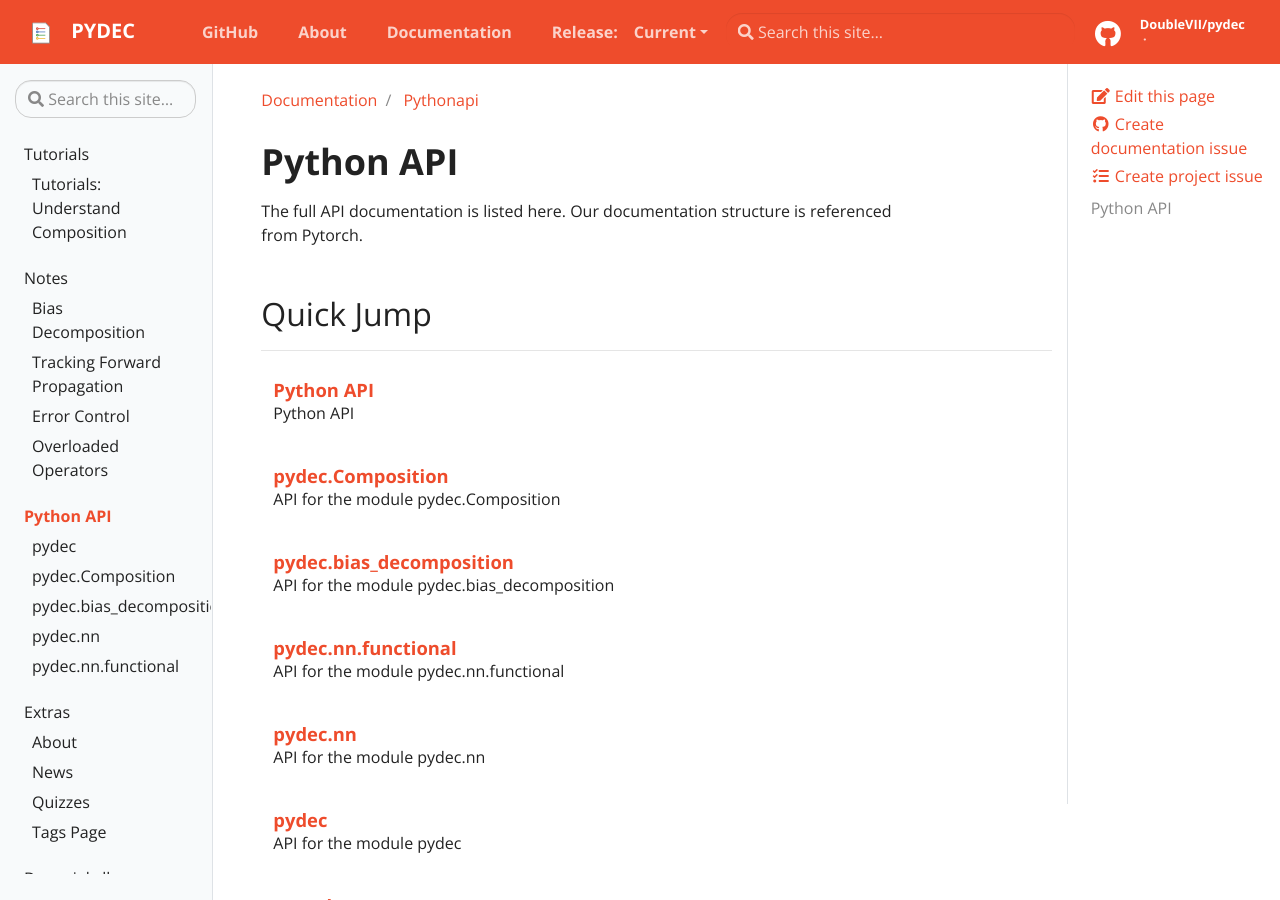
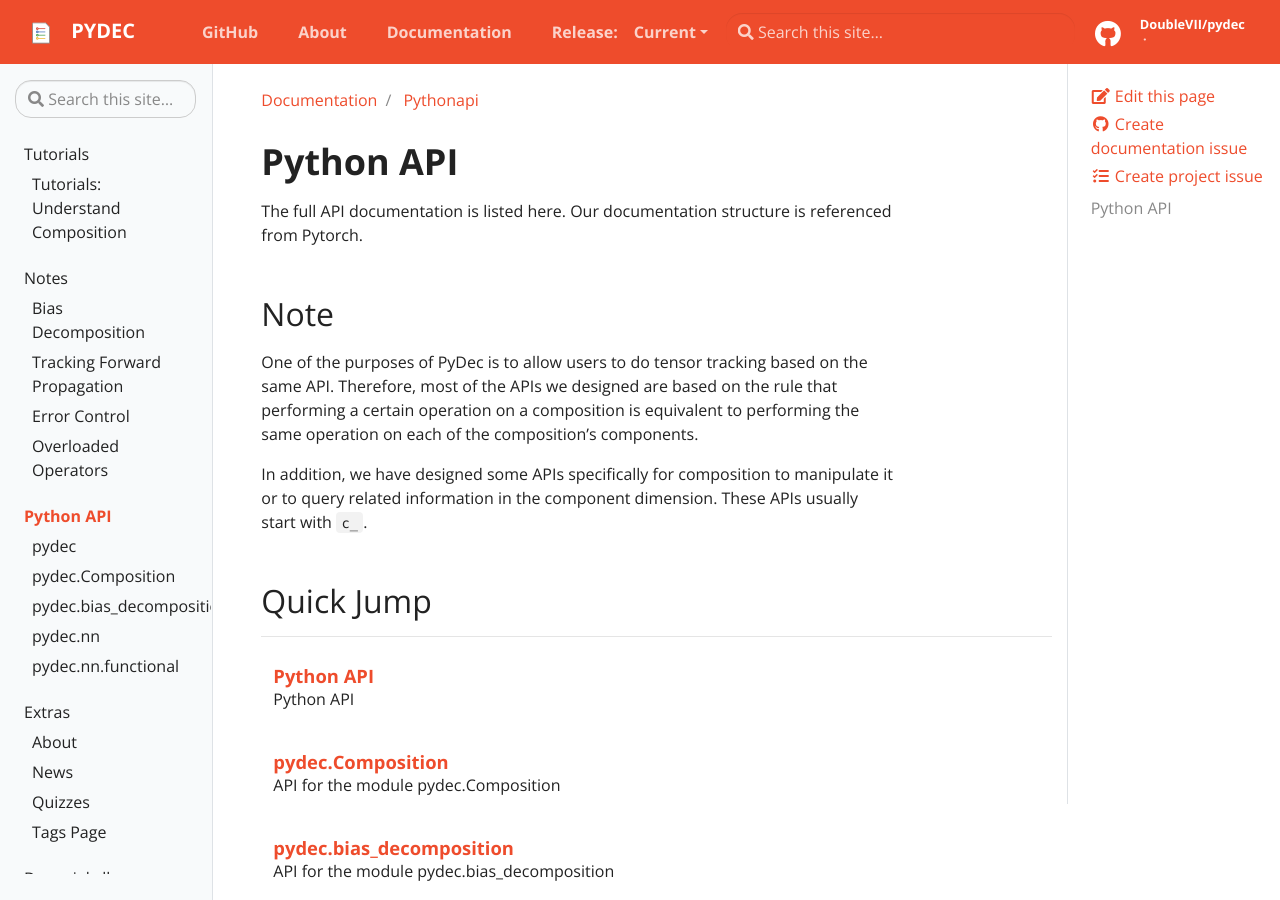
Before and after one commit to NJUNLP/pydec, a Jekyll site: the page built from docs/_docs/pythonapi/index.md, in a window 1280 px wide and 900 px high. Built offline with Jekyll 4.4.1, drawn with Linux system fonts in a browser that asks for light colours.

Commit message:
update docs

```diff
--- a/docs/_docs/pythonapi/index.md
+++ b/docs/_docs/pythonapi/index.md
@@ -6,6 +6,15 @@ description: Python API
 # Python API
 
 The full API documentation is listed here. Our documentation structure is referenced from Pytorch.
+
+## Note
+
+One of the purposes of PyDec is to allow users to do tensor tracking based on the same API.
+Therefore, most of the APIs we designed are based on the rule that performing a certain operation on a composition is equivalent to performing the same operation on each of the composition's components.
+
+In addition, we have designed some APIs specifically for composition to manipulate it or to query related information in the component dimension.
+These APIs usually start with `c_`.
+
 
 ## Quick Jump
 <div class="section-index">
```
Also changed, not shown: docs/_docs/pythonapi/pydec/index.md (+5 -0 lines).
